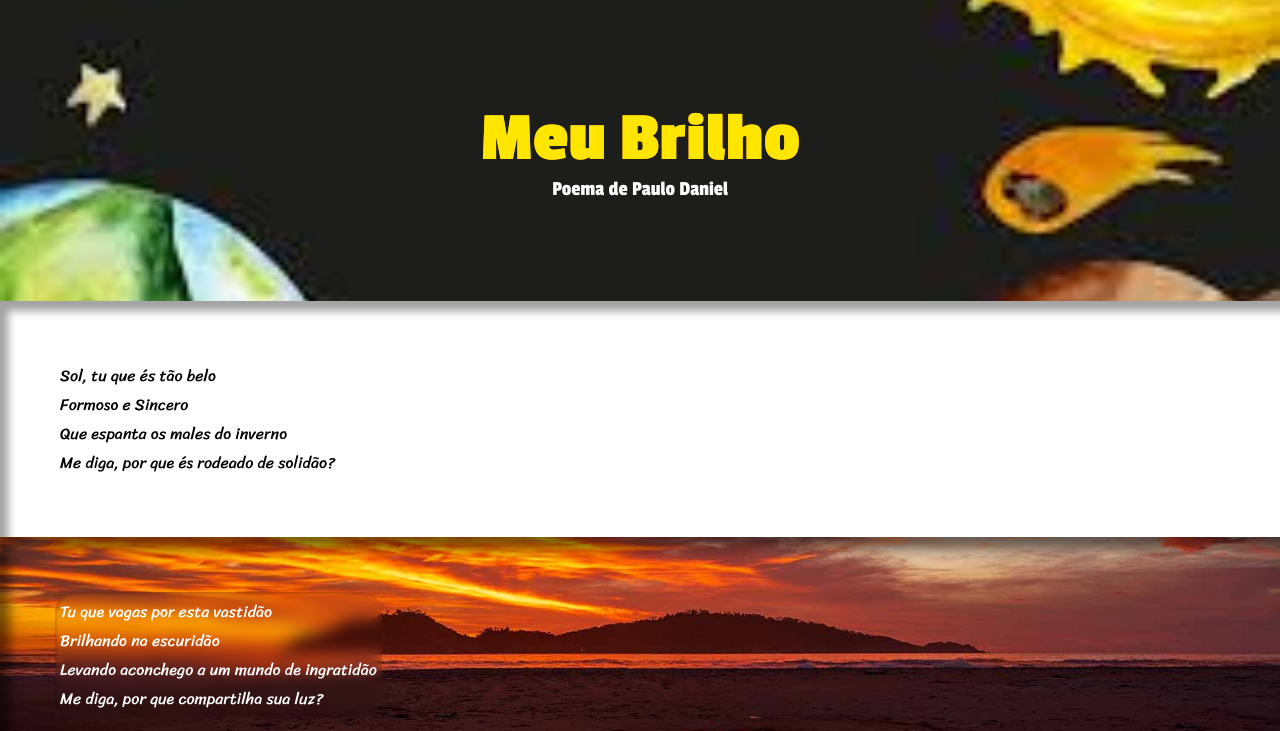
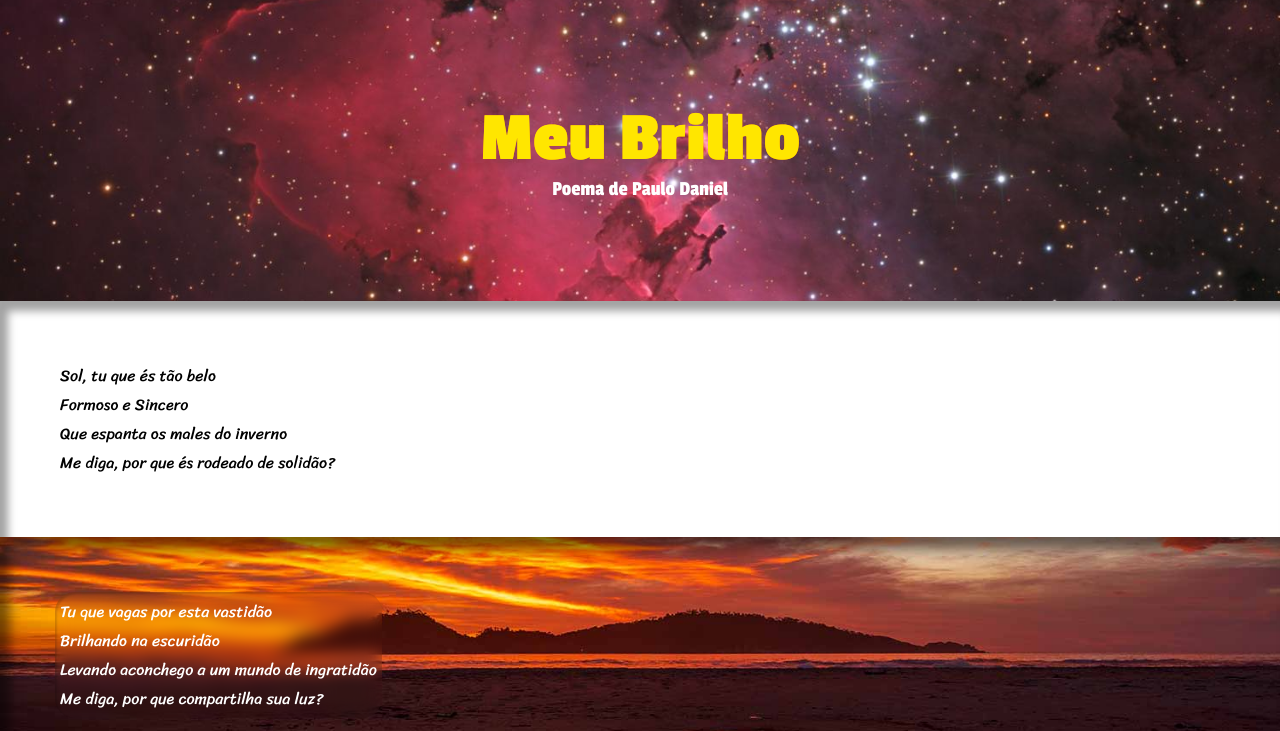
Before and after one commit to gabbzin/meu-repositorio, a plain HTML site: page treinos/index.html in a window 1280 px wide. Shown: the top 731 px of the page. Drawn offline with Linux system fonts and the light colour scheme.

Commit message:
Alteração de fundo

```diff
--- a/treinos/style.css
+++ b/treinos/style.css
@@ -39,7 +39,7 @@
 
 .titulo-principal {
     padding: 100px;
-    background-image: url(imagens/images.jpg);
+    background-image: url(imagens/pilares_da_criacao.jpg);
     background-repeat: no-repeat;
     background-size: cover;
     background-position: center;
```
